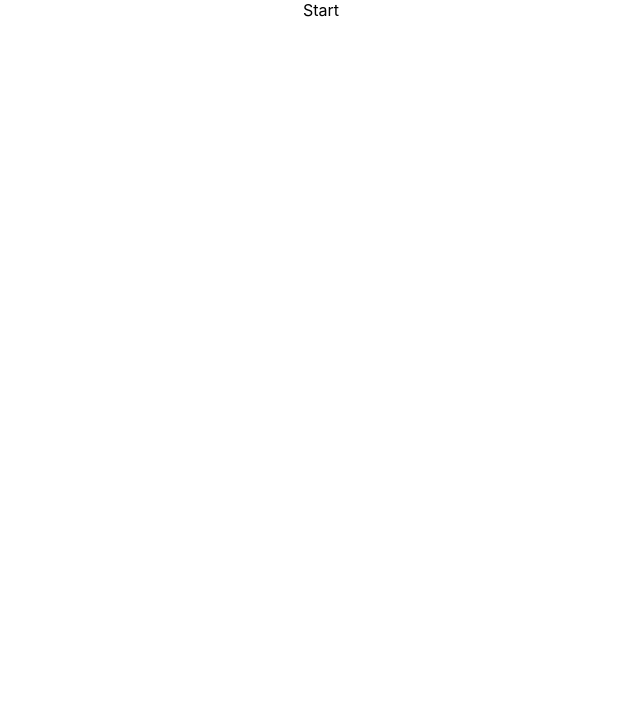
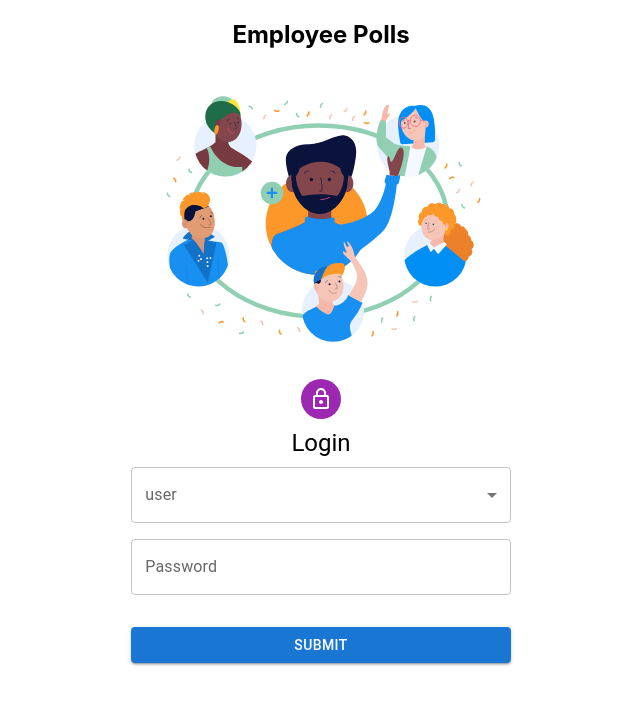
Before and after one commit to Aksharapurwar01/Pratice, a React (Create React App) app: page /login in a window 1280 px wide. Shown: the top 704 px of the page, without its empty margins (319-959 px from the left). Built offline with nearby package versions, Linux system fonts and the light colour scheme.

Commit message:
login page ui

```diff
--- a/package.json
+++ b/package.json
@@ -3,10 +3,16 @@
   "version": "0.1.0",
   "private": true,
   "dependencies": {
+    "@emotion/react": "^11.10.5",
+    "@emotion/styled": "^11.10.5",
+    "@mui/icons-material": "^5.11.0",
+    "@mui/material": "^5.11.4",
     "@testing-library/jest-dom": "^5.16.5",
     "@testing-library/react": "^13.4.0",
     "@testing-library/user-event": "^13.5.0",
+    "bootstrap": "^5.2.3",
     "react": "^18.2.0",
+    "react-bootstrap": "^2.7.0",
     "react-dom": "^18.2.0",
     "react-redux": "^8.0.5",
     "react-scripts": "5.0.1",
--- a/src/App.js
+++ b/src/App.js
@@ -1,10 +1,12 @@
 import logo from './logo.svg';
 import './App.css';
+import Dashboard from './components/Dashboard/Dashboard';
+import Login from './components/Login/Login';
 
 function App() {
   return (
-    <div className="App">
-      Start
+    <div>
+      <Login/>
     </div>
   );
 }
--- /dev/null
+++ b/src/components/Dashboard/Dashboard.js
@@ -0,0 +1,12 @@
+import React from 'react'
+import Login from '../Login/Login'
+
+
+export default function Dashboard() {
+  return (
+    <div>
+      hello login
+      <Login/>
+    </div>
+  )
+}
--- a/src/components/login/login.js
+++ b/src/components/login/login.js
@@ -0,0 +1,123 @@
+import React from "react";
+import Avatar from "@mui/material/Avatar";
+import Button from "@mui/material/Button";
+import CssBaseline from "@mui/material/CssBaseline";
+import TextField from "@mui/material/TextField";
+import FormControlLabel from "@mui/material/FormControlLabel";
+import Checkbox from "@mui/material/Checkbox";
+import Link from "@mui/material/Link";
+import Paper from "@mui/material/Paper";
+import Box from "@mui/material/Box";
+import Grid from "@mui/material/Grid";
+import LockOutlinedIcon from "@mui/icons-material/LockOutlined";
+import Typography from "@mui/material/Typography";
+import { createTheme, ThemeProvider } from "@mui/material/styles";
+import loginImg from "../../assests/images/login.svg";
+import MenuItem from '@mui/material/MenuItem';
+export default function login() {
+  const theme = createTheme();
+  const users = [
+    {
+      value: 1,
+      label: "user1",
+    },
+    {
+      value: 2,
+      label: "user2",
+    },
+  ];
+
+  return (
+    <ThemeProvider theme={theme}>
+      <Grid
+        container
+        justifyContent="center"
+        component="main"
+        sx={{
+          height: "100vh",
+        }}
+      >
+        <Grid
+          item
+          md={12}
+          justifyContent="center"
+          style={{
+            textAlign: "center",
+            height: "250px",
+          }}
+        >
+          <h2> Employee Polls </h2>
+          <img
+            src={loginImg}
+            style={{
+              width: "500px",
+              height: "300px",
+              marginLeft: "auto",
+              margin: "auto",
+            }}
+          />
+        </Grid>
+        <Grid item elevation={6}>
+          <Box
+            sx={{
+              my: 8,
+              mx: 4,
+              display: "flex",
+              flexDirection: "column",
+              alignItems: "center",
+            }}
+          >
+            <Avatar
+              sx={{
+                m: 1,
+                bgcolor: "secondary.main",
+              }}
+            >
+              <LockOutlinedIcon />
+            </Avatar>
+            <Typography component="h1" variant="h5">
+              Login
+            </Typography>
+            <Box
+              component="form"
+              noValidate
+              sx={{
+                mt: 1,
+              }}
+            >
+              <TextField
+                id="outlined-select-currency"
+                select
+                label="user"
+                fullWidth
+              >
+                {users.map((option) => (
+                  <MenuItem key={option.value} value={option.value}>
+                    {option.label}
+                  </MenuItem>
+                ))}
+              </TextField>
+              <TextField
+                margin="normal"
+                fullWidth
+                name="password"
+                label="Password"
+              />
+              <Button
+                type="submit"
+                fullWidth
+                variant="contained"
+                sx={{
+                  mt: 3,
+                  mb: 2,
+                }}
+              >
+                Submit
+              </Button>
+            </Box>
+          </Box>
+        </Grid>
+      </Grid>
+    </ThemeProvider>
+  );
+}
```
Also changed, not shown: src/components/Navbar/Navbar.js (added), 1 other file (tests, documents, lock files or other folders).
